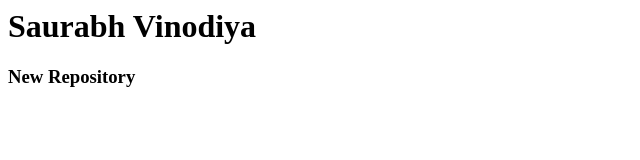
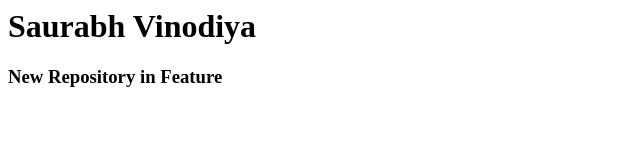
Before and after one commit to sourabhb0371/newRepo, a plain HTML site: page index.html in a window 1280 px wide. Shown: the whole page, without its empty margins (0-640 px from the left). Drawn offline with Linux system fonts and the light colour scheme.

Commit message:
changes in feature1 branch in index file

```diff
--- a/index.html
+++ b/index.html
@@ -1,3 +1,3 @@
 <!-- THIS IS FEATURE 1 -->
 <h1>Saurabh Vinodiya</h1>
-<h3>New Repository</h3>
+<h3>New Repository in Feature</h3>
```
